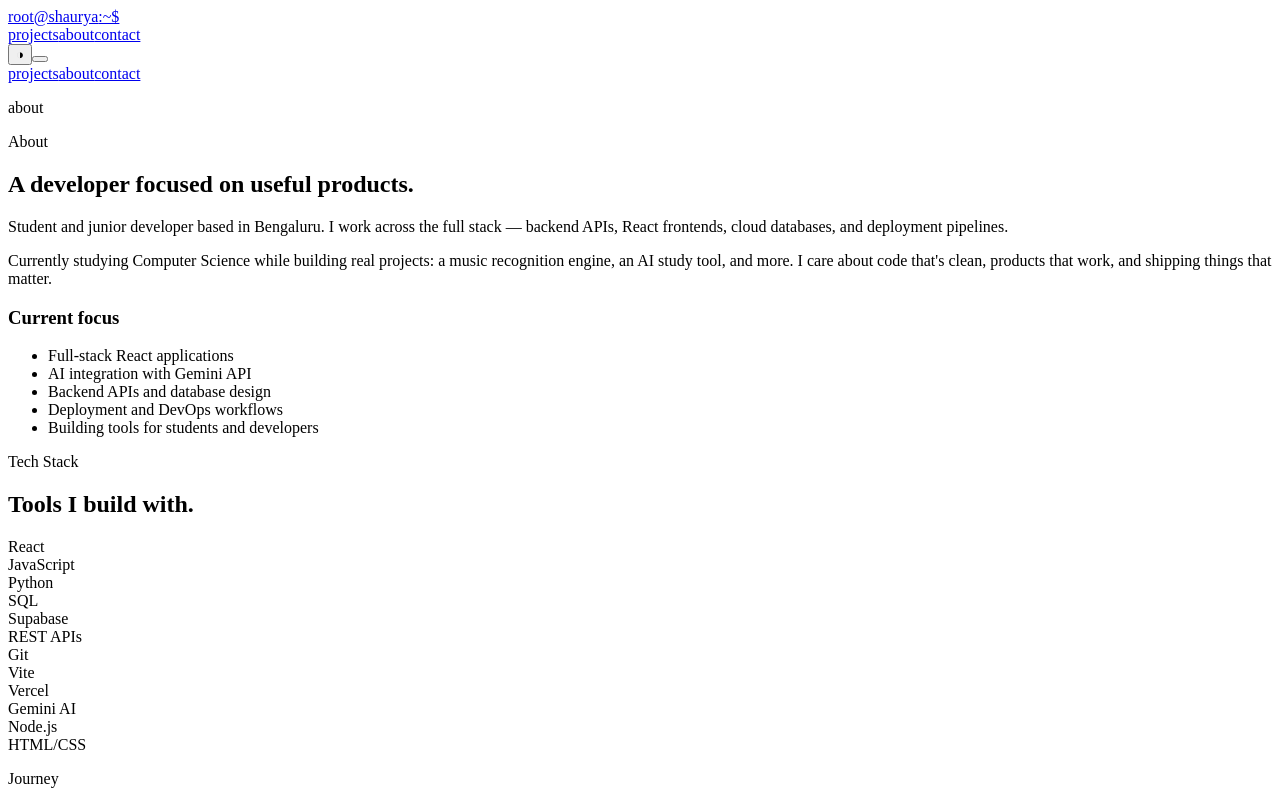
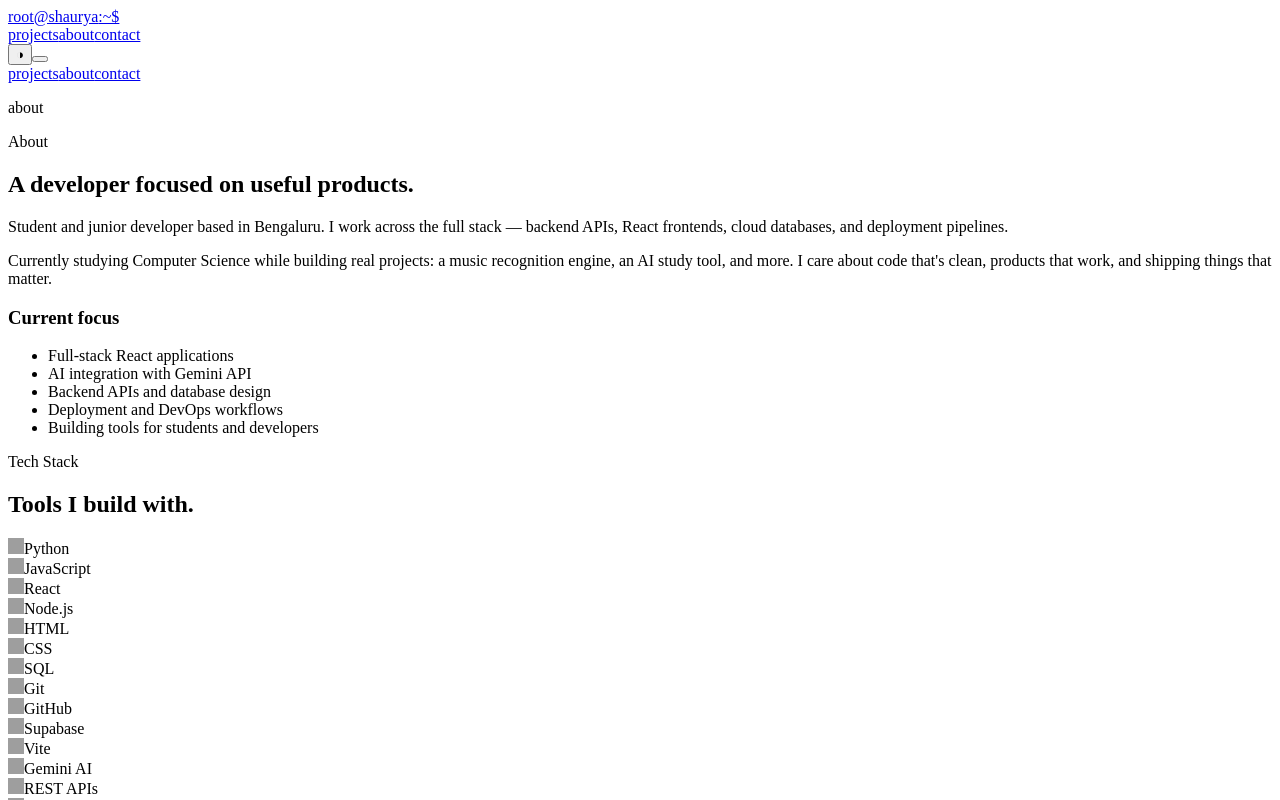
Before and after one commit to icecold009/shaurya-portfolio, a React (Vite) app: page /about in a window 1280 px wide. Shown: the top 800 px of the page. Built offline with nearby package versions, Linux system fonts and the light colour scheme; grey boxes are pictures that could not be loaded; the HTML template or start-up script is replaced by a standard one.

Commit message:
New icons for Skill section

```diff
--- a/src/components/skills.jsx
+++ b/src/components/skills.jsx
@@ -1,7 +1,18 @@
 const skills = [
-    "React", "JavaScript", "Python", "SQL",
-    "Supabase", "REST APIs", "Git", "Vite",
-    "Vercel", "Gemini AI", "Node.js", "HTML/CSS",
+    { name: "Python", icon: "https://cdn.simpleicons.org/python/00ff41", },
+    { name: "JavaScript", icon: "https://cdn.simpleicons.org/javascript/00ff41", },
+    { name: "React", icon: "https://cdn.simpleicons.org/react/00ff41", },
+    { name: "Node.js", icon: "https://cdn.simpleicons.org/nodedotjs/00ff41", },
+    { name: "HTML", icon: "https://cdn.simpleicons.org/html5/00ff41", },
+    { name: "CSS", icon: "https://cdn.simpleicons.org/css3/00ff41", },
+    { name: "SQL", icon: "https://cdn.simpleicons.org/postgresql/00ff41", },
+    { name: "Git", icon: "https://cdn.simpleicons.org/git/00ff41", },
+    { name: "GitHub", icon: "https://cdn.simpleicons.org/github/00ff41", },
+    { name: "Supabase", icon: "https://cdn.simpleicons.org/supabase/00ff41", },
+    { name: "Vite", icon: "https://cdn.simpleicons.org/vite/00ff41", },
+    { name: "Gemini AI", icon: "https://cdn.simpleicons.org/googlegemini/00ff41", },
+    { name: "REST APIs", icon: "https://cdn.simpleicons.org/fastapi/00ff41", },
+    { name: "VS Code", icon: "https://cdn.simpleicons.org/visualstudiocode/00ff41", },
 ];
 
 function Skills() {
@@ -13,7 +24,17 @@ function Skills() {
             </div>
             <div className="skills-grid">
                 {skills.map((s) => (
-                    <div className="skill-chip" key={s}>{s}</div>
+                    <div className="skill-chip" key={s.name}>
+                        <img
+                            src={s.icon}
+                            alt={s.name}
+                            width="16"
+                            height="16"
+                            loading="lazy"
+                            className="skill-icon"
+                        />
+                        {s.name}
+                    </div>
                 ))}
             </div>
         </section>
```
